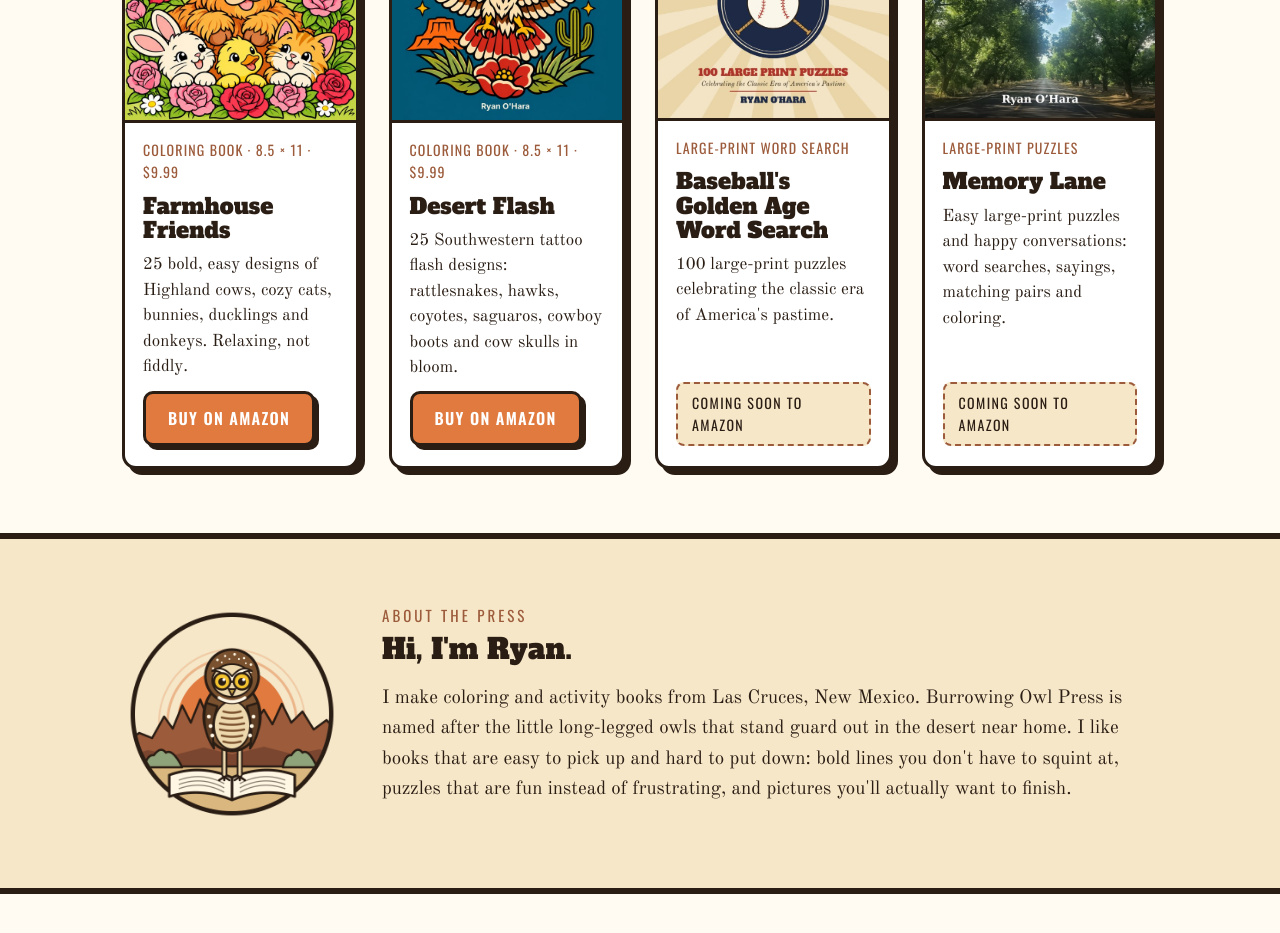
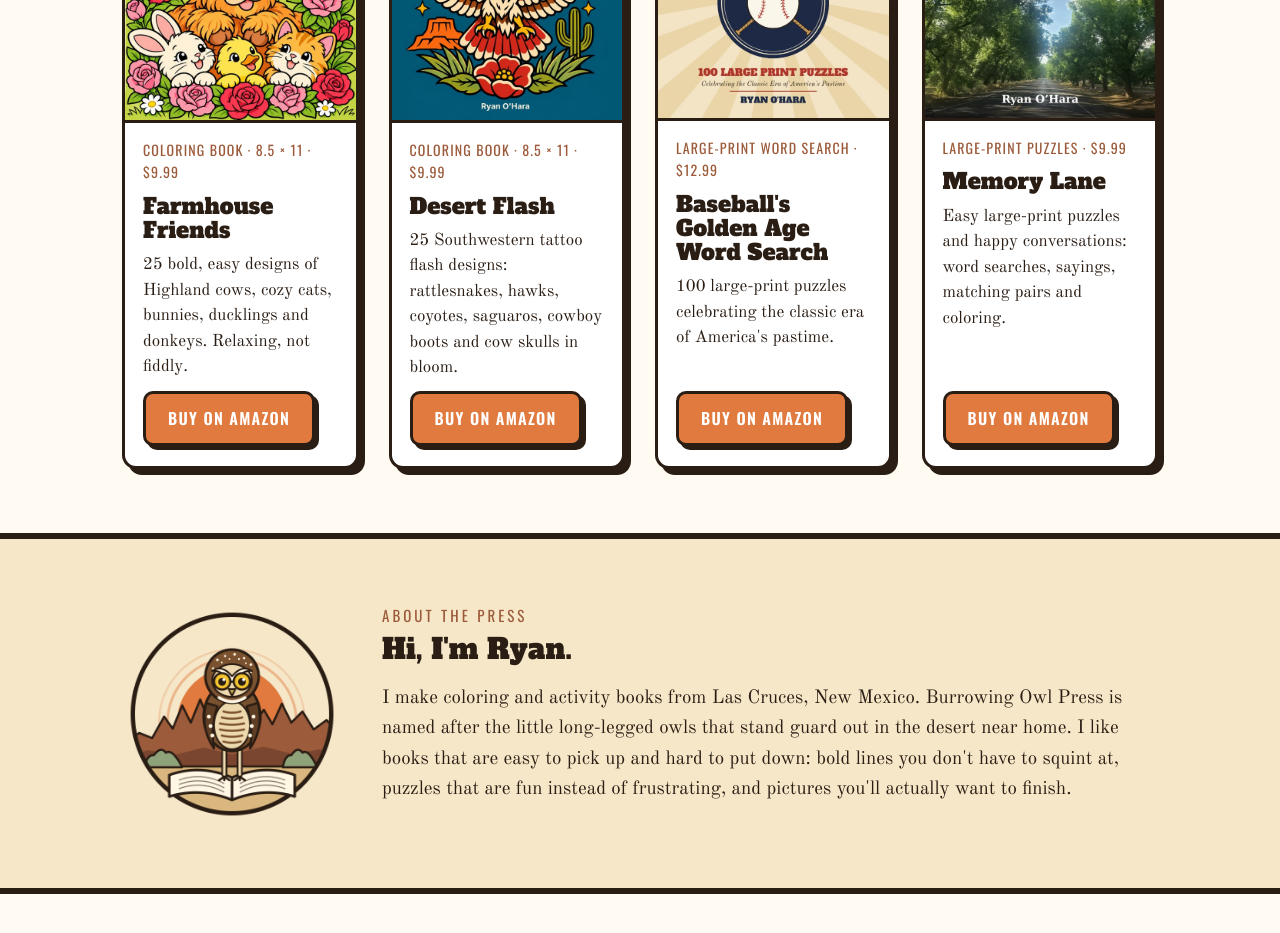
Before and after one commit to mercshav0k/burrowingowlpress, a plain HTML site: page index.html in a window 1280 px wide. Shown: the part 1020-1953 px from the top of the page. Drawn offline with nearby package versions, Linux system fonts and the light colour scheme.

Commit message:
Memory Lane and Baseball word search are live on Amazon

```diff
--- a/index.html
+++ b/index.html
@@ -115,20 +115,20 @@
       <article class="book">
         <img src="baseball.jpg" alt="Baseball's Golden Age Word Search cover">
         <div class="body">
-          <span class="meta">Large-print word search</span>
+          <span class="meta">Large-print word search · $12.99</span>
           <h3>Baseball's Golden Age Word Search</h3>
           <p>100 large-print puzzles celebrating the classic era of America's pastime.</p>
-          <div class="cta"><span class="soon">Coming soon to Amazon</span></div>
+          <div class="cta"><a class="btn" href="https://www.amazon.com/dp/B0HRT57R96" target="_blank" rel="noopener">Buy on Amazon</a></div>
         </div>
       </article>
 
       <article class="book">
         <img src="memory-lane.jpg" alt="Memory Lane puzzle book cover">
         <div class="body">
-          <span class="meta">Large-print puzzles</span>
+          <span class="meta">Large-print puzzles · $9.99</span>
           <h3>Memory Lane</h3>
           <p>Easy large-print puzzles and happy conversations: word searches, sayings, matching pairs and coloring.</p>
-          <div class="cta"><span class="soon">Coming soon to Amazon</span></div>
+          <div class="cta"><a class="btn" href="https://www.amazon.com/dp/B0HRSTSZZK" target="_blank" rel="noopener">Buy on Amazon</a></div>
         </div>
       </article>
 
```
